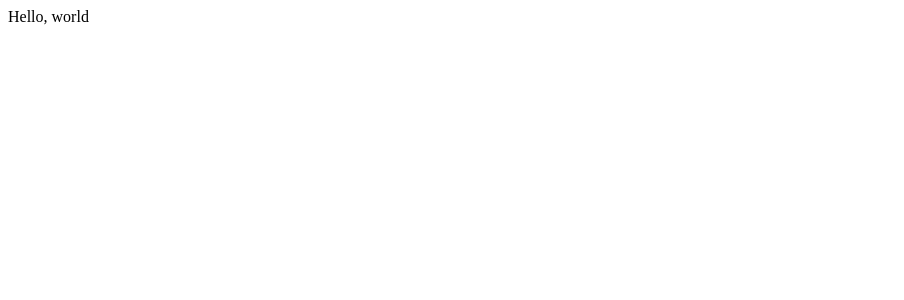
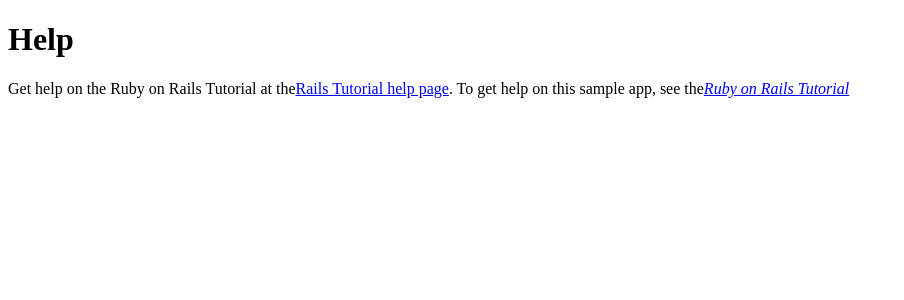
Before and after one commit to ryojiysd/rails-tutor-react, a React app in the folder client/: page /help in a window 1280 px wide. Shown: the top 300 px of the page, without its empty margins (0-904 px from the left). Built offline with nearby package versions, Linux system fonts and the light colour scheme.

Commit message:
Add home and help pages

```diff
--- a/client/src/app.tsx
+++ b/client/src/app.tsx
@@ -1,7 +1,22 @@
-import React from 'react'
+import React from 'react';
+import { Switch } from 'react-router';
+import { BrowserRouter, Route } from 'react-router-dom';
+import Home from './home';
+import Help from './help';
 
-const App: React.FC = () => {
-    return <div>Hello, world</div>;
-}
+const App = () => {
+    return <Router />;
+};
 
-export default App
+const Router = () => {
+    return (
+        <BrowserRouter>
+            <Switch>
+                <Route exact path="/" component={Home} />
+                <Route path="/help" component={Help} />
+            </Switch>
+        </BrowserRouter>
+    );
+};
+
+export default App;
--- /dev/null
+++ b/client/src/help.tsx
@@ -0,0 +1,19 @@
+import React from 'react';
+
+const Help = () => {
+    return (
+        <div>
+            <h1>Help</h1>
+            <p>
+                Get help on the Ruby on Rails Tutorial at the
+                <a href="https://railstutorial.jp/help">Rails Tutorial help page</a>. To get help on
+                this sample app, see the
+                <a href="https://railstutorial.jp/#ebook">
+                    <em>Ruby on Rails Tutorial</em>
+                </a>
+            </p>
+        </div>
+    );
+};
+
+export default Help;
--- /dev/null
+++ b/client/src/home.tsx
@@ -0,0 +1,15 @@
+import React from 'react';
+
+const Home = () => {
+    return (
+        <div>
+            <h1>Sample App</h1>
+            <p>
+                This is the home page for the
+                <a href="https://railstutorial.jp/">Ruby on Rails Tutorial</a>
+            </p>
+        </div>
+    );
+};
+
+export default Home;
--- a/client/src/index.tsx
+++ b/client/src/index.tsx
@@ -1,5 +1,5 @@
 import * as React from 'react';
 import * as ReactDOM from 'react-dom';
-import App from './app'
+import App from './app';
 
 ReactDOM.render(<App />, document.getElementById('root'));
```
